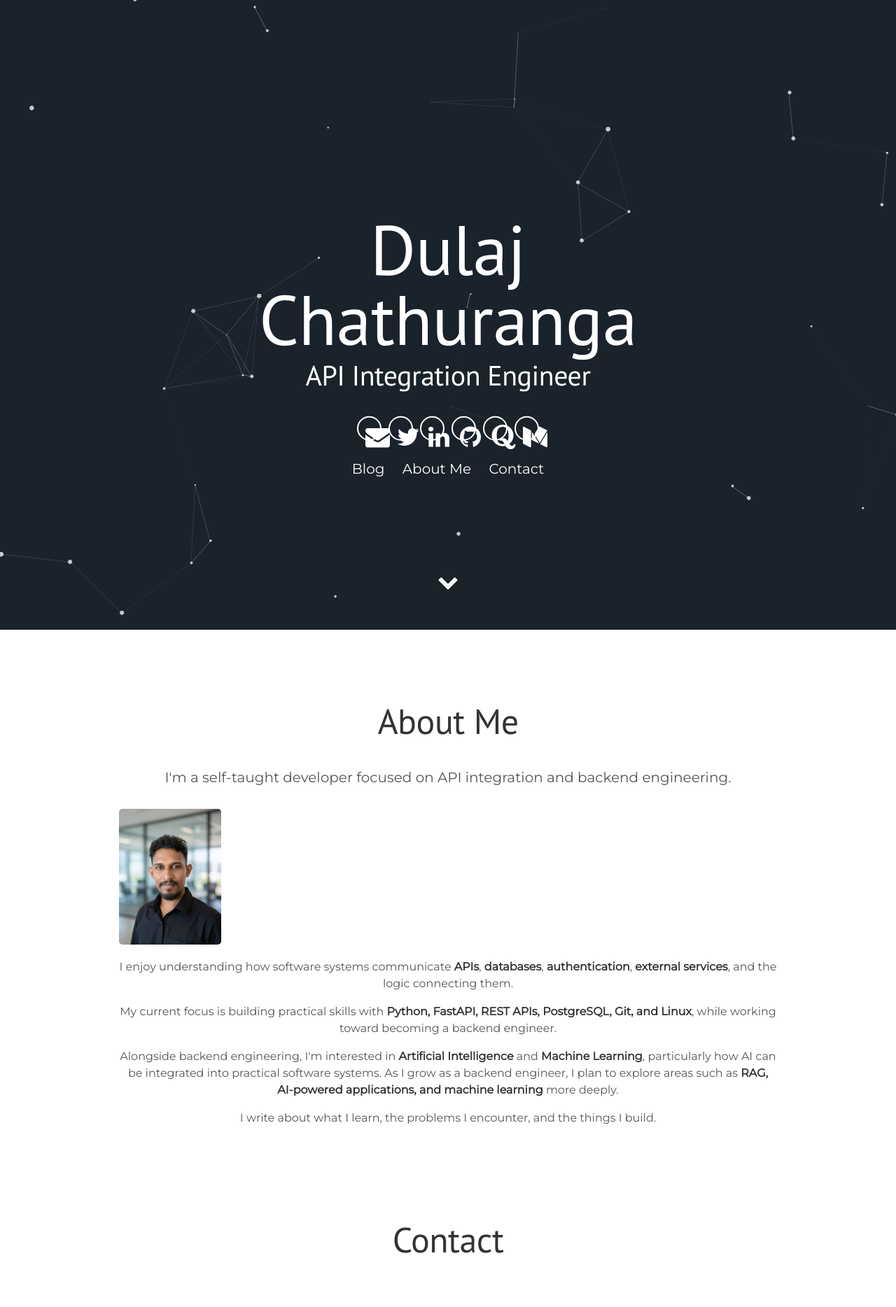
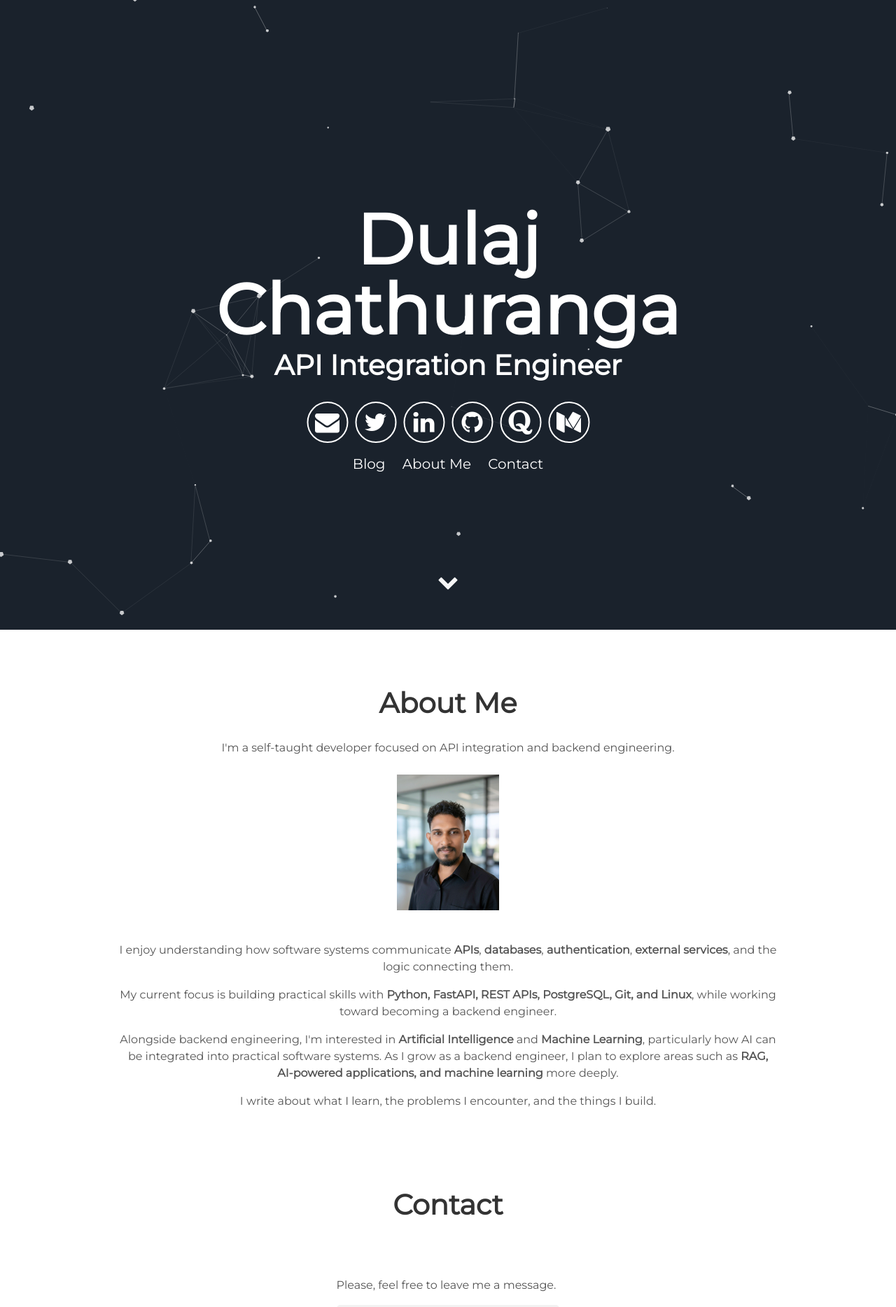
Before and after one commit to DulajChathuranga/dulajchathuranga.github.io, a Jekyll site: the page built from index.html, in a window 1280 px wide. Shown: the top 1868 px of the page at 70% size. Built offline with Jekyll 4.4.1, drawn with Linux system fonts in a browser that asks for light colours.

Commit message:
Refactor HTML layout structure in default.html

```diff
--- a/_layouts/default.html
+++ b/_layouts/default.html
@@ -1,6 +1,5 @@
 <!DOCTYPE html>
 <html lang="en">
-  {% include bloghead.html %}
   {% include head.html %}
   <body>
       {% include header.html %}
```
